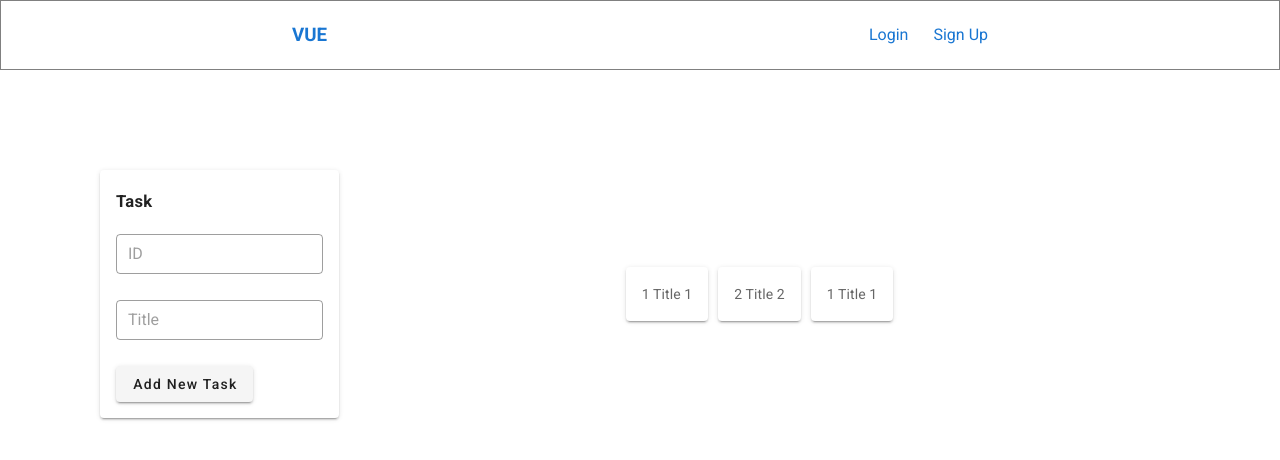
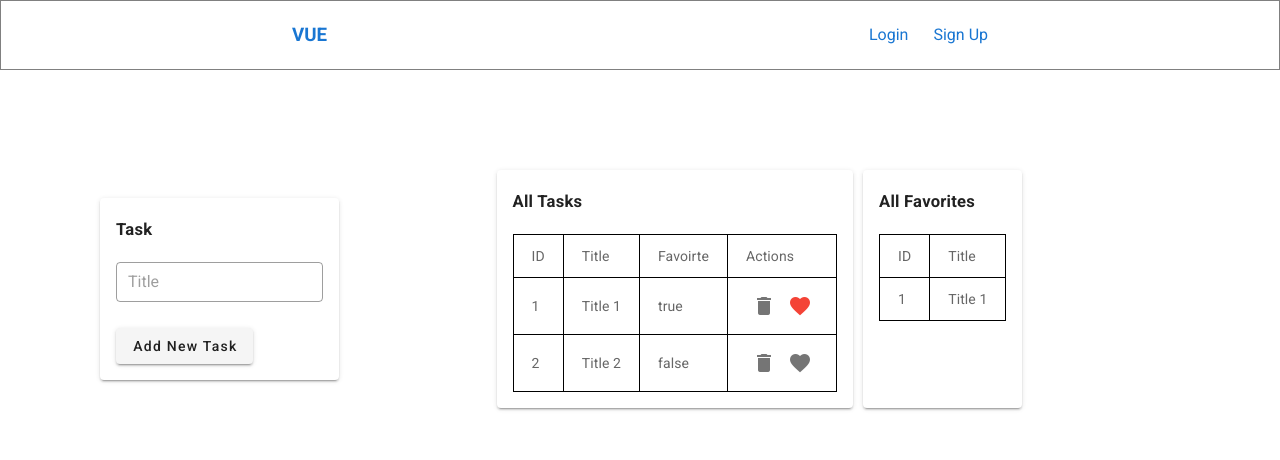
Before and after one commit to pauljor1499/vue2-pinia, a Vue app: page / in a window 1280 px wide. Shown: the top 460 px of the page. Built offline with nearby package versions, Linux system fonts and the light colour scheme.

Commit message:
add actions

```diff
--- a/src/components/Dashboard.vue
+++ b/src/components/Dashboard.vue
@@ -7,13 +7,7 @@
                 </v-card-title>
                 <v-card-text>
                     <v-text-field
-                        v-model="new_id"
-                        outlined
-                        dense
-                        placeholder="ID"
-                    />
-                    <v-text-field
-                        v-model="new_title"
+                        v-model="new_task.title"
                         outlined
                         dense
                         placeholder="Title"
@@ -23,16 +17,90 @@
             </v-card>
 
             <div class="body-message">
-                <v-card v-for="(item, index) in store.tasks" :key="index + 'a'">
+                <v-card>
+                    <v-card-title>
+                        <h5>All Tasks</h5>
+                    </v-card-title>
                     <v-card-text>
-                        {{ item.id }}
-                        {{ item.title }}
+                        <table>
+                            <thead>
+                                <tr>
+                                    <td>ID</td>
+                                    <td>Title</td>
+                                    <td>Favoirte</td>
+                                    <td>Actions</td>
+                                </tr>
+                            </thead>
+                            <tbody>
+                                <tr
+                                    v-for="(item, index) in store.tasks"
+                                    :key="index + 'a'"
+                                >
+                                    <td>
+                                        {{ item.id }}
+                                    </td>
+                                    <td>
+                                        {{ item.title }}
+                                    </td>
+                                    <td>
+                                        {{ item.isFav }}
+                                    </td>
+                                    <td>
+                                        <v-btn
+                                            icon
+                                            color="gray"
+                                            @click="removeTask(item.id)"
+                                        >
+                                            <v-icon>mdi-delete</v-icon>
+                                        </v-btn>
+                                        <v-btn
+                                            icon
+                                            color="gray"
+                                            v-if="item.isFav == false"
+                                            @click="toggleFav(item.id)"
+                                        >
+                                            <v-icon>mdi-heart</v-icon>
+                                        </v-btn>
+                                        <v-btn
+                                            icon
+                                            color="red"
+                                            v-else
+                                            @click="toggleFav(item.id)"
+                                        >
+                                            <v-icon>mdi-heart</v-icon>
+                                        </v-btn>
+                                    </td>
+                                </tr>
+                            </tbody>
+                        </table>
                     </v-card-text>
                 </v-card>
-                <v-card v-for="(item, index) in store.favs" :key="index + 'b'">
+                <v-card>
+                    <v-card-title>
+                        <h5>All Favorites</h5>
+                    </v-card-title>
                     <v-card-text>
-                        {{ item.id }}
-                        {{ item.title }}
+                        <table>
+                            <thead>
+                                <tr>
+                                    <td>ID</td>
+                                    <td>Title</td>
+                                </tr>
+                            </thead>
+                            <tbody>
+                                <tr
+                                    v-for="(item, index) in store.favs"
+                                    :key="index + 'b'"
+                                >
+                                    <td>
+                                        {{ item.id }}
+                                    </td>
+                                    <td>
+                                        {{ item.title }}
+                                    </td>
+                                </tr>
+                            </tbody>
+                        </table>
                     </v-card-text>
                 </v-card>
             </div>
@@ -48,19 +116,29 @@ export default {
         return {
             store: useTaskStore(),
 
-            new_id: "",
-            new_title: "",
+            new_task: {
+                title: "",
+            },
         };
     },
 
     methods: {
         handleSubmit() {
             var task = {
-                id: this.new_id,
-                title: this.new_title,
+                id: Math.floor(Math.random() * 1000),
+                title: this.new_task.title,
                 isFav: false,
             };
+
             this.store.addNewTask(task);
+        },
+
+        removeTask(task_id) {
+            this.store.removeTask(task_id);
+        },
+
+        toggleFav(task_id) {
+            this.store.toggleFav(task_id);
         },
     },
 };
@@ -79,4 +157,13 @@ body {
     display: flex;
     gap: 10px;
 }
+
+table {
+    border-collapse: collapse;
+}
+
+td {
+    padding: 10px 18px 10px 18px;
+    border: 1px solid black;
+}
 </style>
--- a/src/store/TaskStore.js
+++ b/src/store/TaskStore.js
@@ -26,6 +26,7 @@ export const useTaskStore = defineStore("taskStore", {
 
         favs: (state) => {
             //this. refers to the state's object
+            //this serves like a computed property
             return state.tasks.filter((t) => t.isFav == true);
         },
     },
@@ -34,5 +35,15 @@ export const useTaskStore = defineStore("taskStore", {
         addNewTask(new_task) {
             this.tasks.push(new_task);
         },
+
+        removeTask(task_id) {
+            var index = this.tasks.findIndex((item) => item.id === task_id);
+            this.tasks.splice(index, 1);
+        },
+
+        toggleFav(task_id) {
+            var index = this.tasks.findIndex((item) => item.id === task_id);
+            this.tasks[index].isFav = !this.tasks[index].isFav;
+        },
     },
 });
```
Also changed, not shown: src/data/all_tasks.json (added, +29 -0 lines), package.json (indentation only), 1 other file (tests, documents, lock files or other folders).
